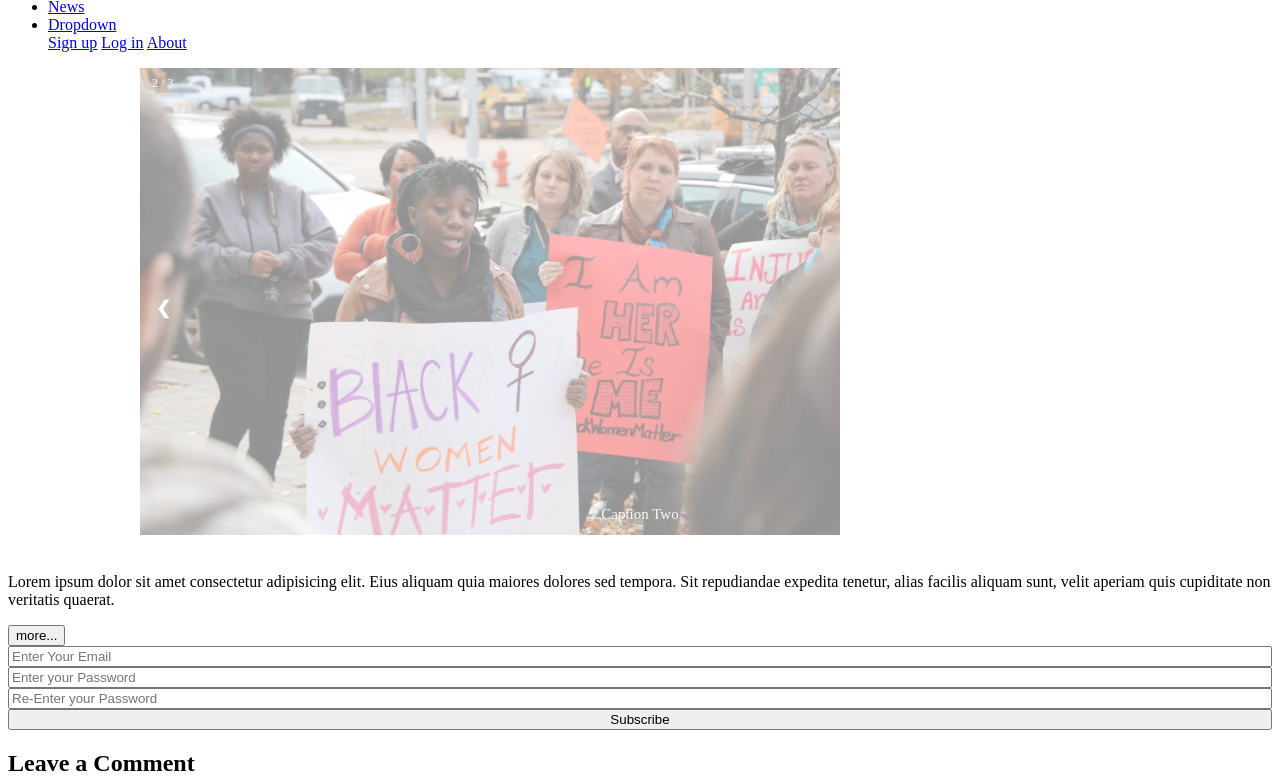
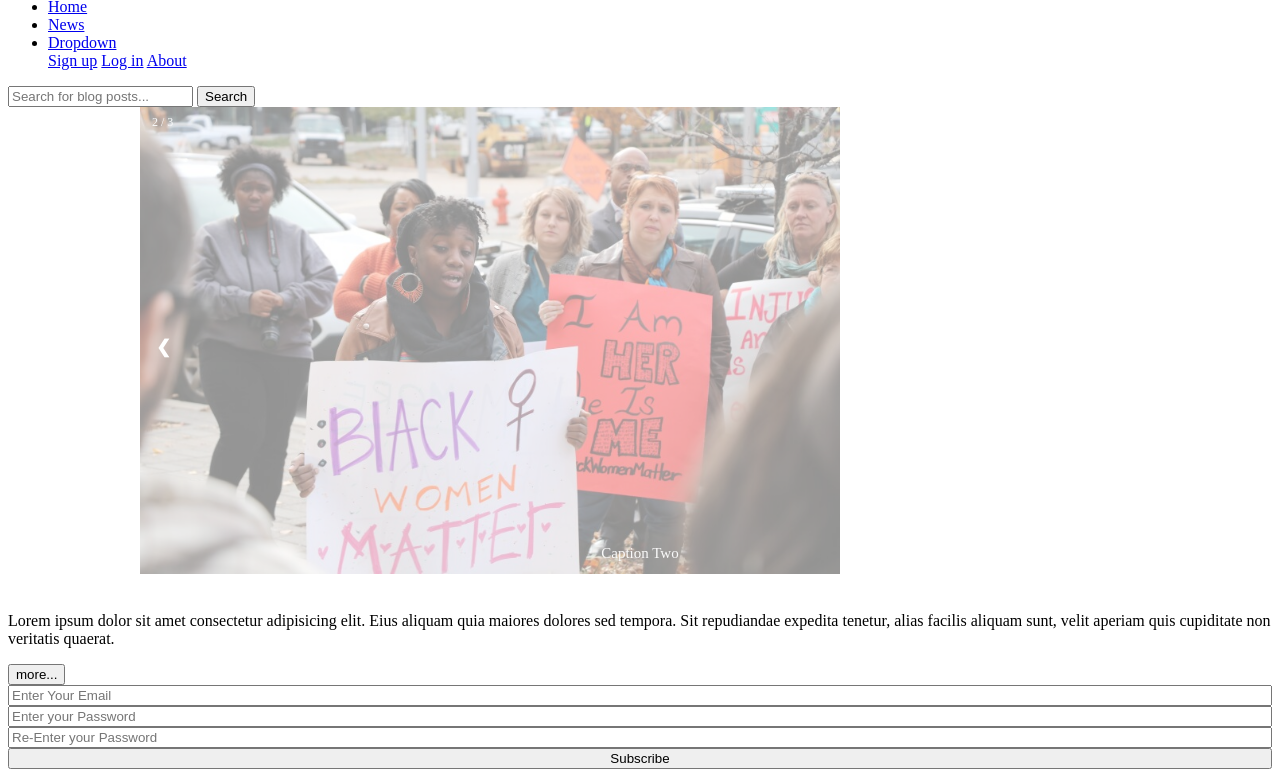
Before and after one commit to LindseyWeche/SBA_308A_WebApp, a plain HTML site: page index.html in a window 1280 px wide. Shown: the part 244-1024 px from the top of the page. Drawn offline with Linux system fonts and the light colour scheme.

Commit message:
search tool

```diff
--- a/index.html
+++ b/index.html
@@ -14,33 +14,7 @@
 
 </head>
 <body>
-    <!-- <header>
-        <div id="lognavbar">
-            <div id="logo">
-                <img src="Images/logo-removebg-preview.png" alt="logo">
-            </div>
-            <nav id="navbar ">
-                <div id="name">
-                    <h2>Fanm Solid</h2>
-                </div>
-                <ul>
-                    <li><a href="index.html">Home</a></li>
-                    <li><a href="https://ayibopost.com/a-victim-of-sexual-assault-at-the-christian-university-of-northern-haiti-testifies/">News</a></li>
-                    <li class="dropdown">
-                      <a href="javascript:void(0)" class="dropbtn">Dropdown</a>
-                      <div class="dropdown-content">
-                        <a href="#">Sign up</a>
-                        <a href="#">Log in</a>
-                        <a href="#">About</a>
-                      </div>
-                    </li>
-                </ul>
-
-
-            </nav>
-        </div>
-    </header> -->
-
+// Header
    <div id="header">
      <div id="logoContainer">
         <img class="logo" src="Images/logo-removebg-preview.png" alt="logo">
@@ -60,10 +34,14 @@
                 </li>
             </ul>
      </div>
+     <div id="search">
+            <input type="text" id="searchInput" placeholder="Search for blog posts..." />
+            <button id="searchButton">Search</button>
+     </div>
    </div>
 
 
-
+  <div id="slideInfo">
      <!-- Slideshow container -->
         <div class="slideshow-container">
 
@@ -91,9 +69,6 @@
             <a class="next" onclick="plusSlides(1)">&#10095;</a>
         </div>
         <br>
-
-
-
         <div id="description">
             <p>
             Lorem ipsum dolor sit amet consectetur adipisicing elit. Eius aliquam quia maiores dolores sed tempora. Sit repudiandae expedita tenetur, alias facilis aliquam sunt, velit aperiam quis cupiditate non veritatis quaerat.
@@ -101,6 +76,11 @@
             <button> more...</button>
             <br>
       </div>
+  </div>
+
+
+
+
 
   <div id="container"></div>
 
```
Lines whose indentation alone changed are shown as unchanged.
